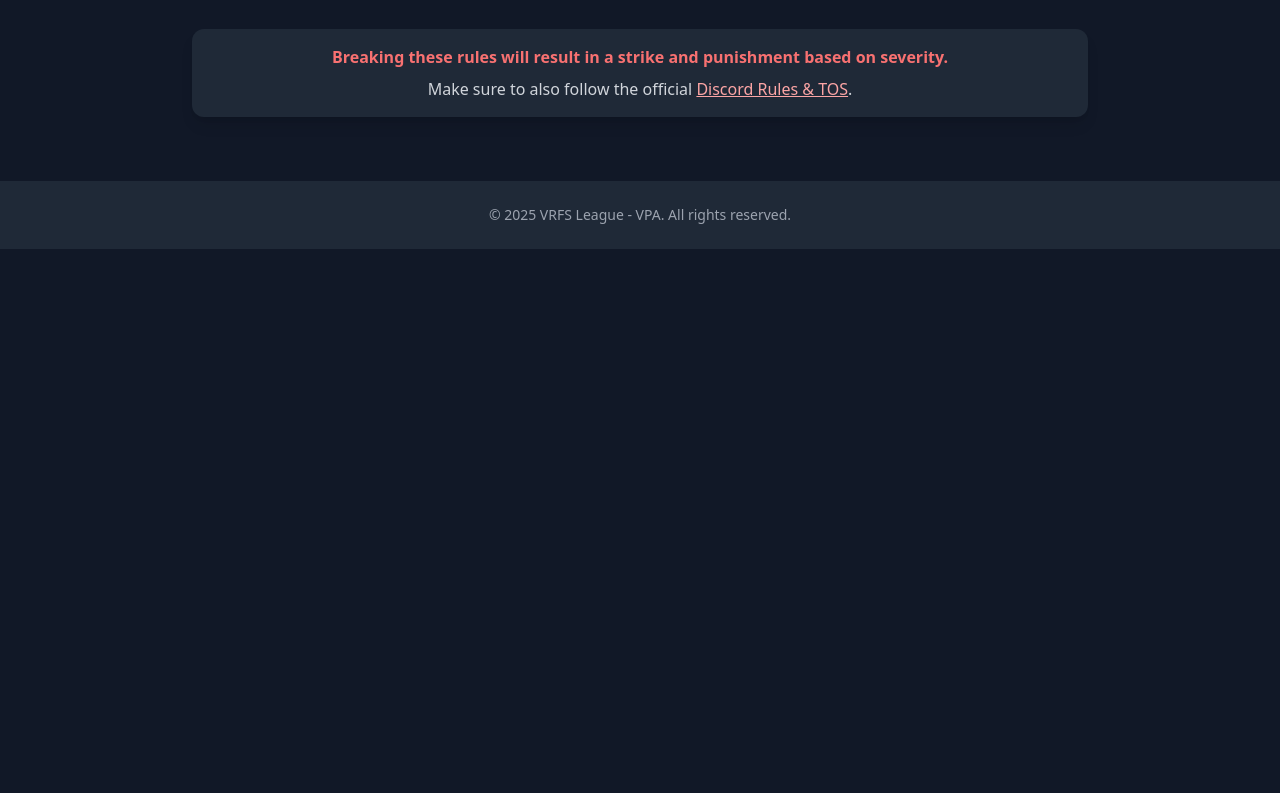
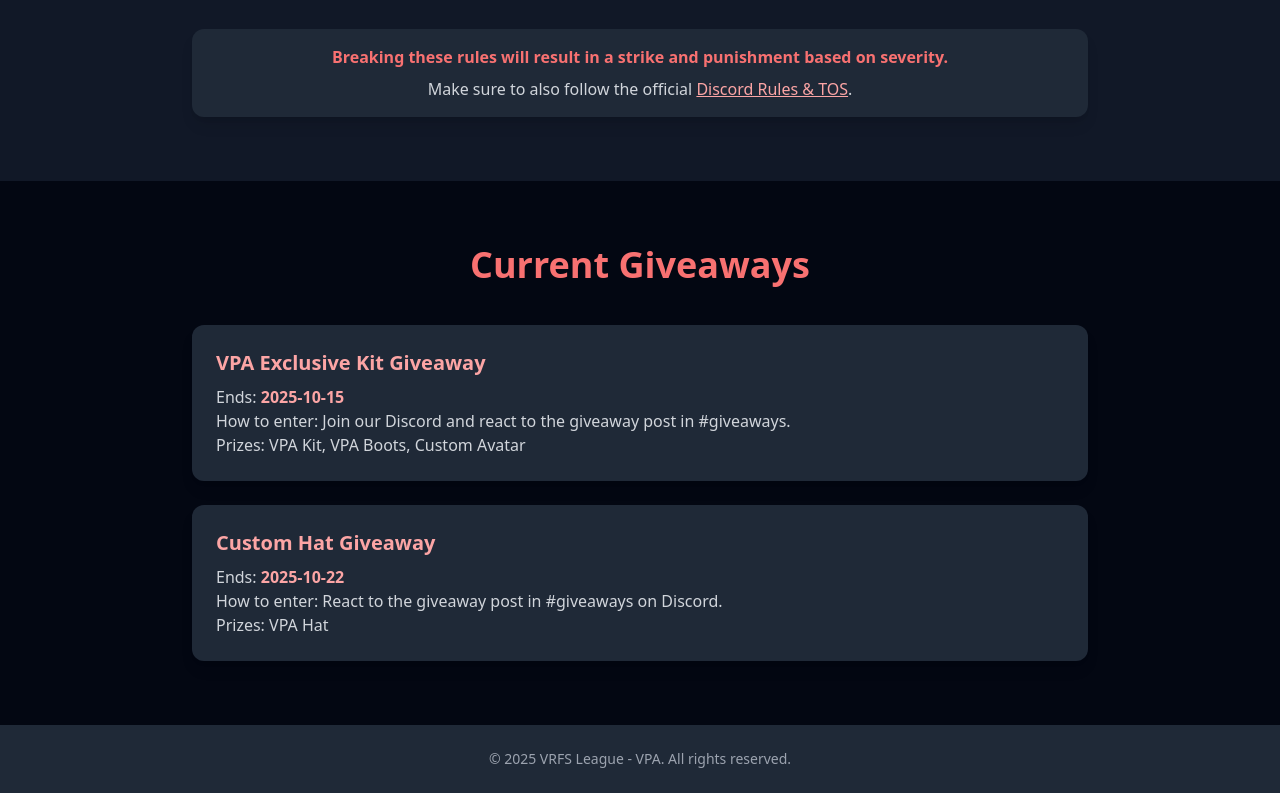
Before and after one commit to JacobPFC/vpa-website, a plain HTML site: page index.html in a window 1280 px wide. Shown: the part 4283-5076 px from the top of the page. Before the commit the page ends 4532 px from the top, so only its background shows below. Drawn offline with nearby package versions, Linux system fonts and the light colour scheme.

Commit message:
git add index.html giveaways.json git commit -m "Add dynamic Giveaways section" git push

```diff
--- /dev/null
+++ b/giveaways.json
@@ -0,0 +1,14 @@
+[
+  {
+    "title": "VPA Exclusive Kit Giveaway",
+    "endDate": "2025-10-15",
+    "instructions": "Join our Discord and react to the giveaway post in #giveaways.",
+    "prizes": ["VPA Kit", "VPA Boots", "Custom Avatar"]
+  },
+  {
+    "title": "Custom Hat Giveaway",
+    "endDate": "2025-10-22",
+    "instructions": "React to the giveaway post in #giveaways on Discord.",
+    "prizes": ["VPA Hat"]
+  }
+]
--- a/index.html
+++ b/index.html
@@ -150,6 +150,29 @@
     </div>
   </section>
 
+  <!-- Giveaways Section -->
+  <section class="py-16 px-6 bg-gray-950">
+    <h2 class="text-3xl md:text-4xl font-bold text-center text-red-400 mb-10">Current Giveaways</h2>
+    <div id="giveaways" class="max-w-4xl mx-auto text-gray-300 space-y-6"></div>
+
+    <script>
+      fetch('giveaways.json')
+        .then(res => res.json())
+        .then(data => {
+          let html = '';
+          data.forEach(g => {
+            html += `<div class="bg-gray-800 p-6 rounded-xl shadow-lg">
+              <h3 class="text-xl font-semibold text-red-300 mb-2">${g.title}</h3>
+              <p>Ends: <span class="font-bold text-red-300">${g.endDate}</span></p>
+              <p>How to enter: ${g.instructions}</p>
+              <p>Prizes: ${g.prizes.join(', ')}</p>
+            </div>`;
+          });
+          document.getElementById('giveaways').innerHTML = html;
+        });
+    </script>
+  </section>
+
   <!-- Footer -->
   <footer class="bg-gray-800 py-6 text-center text-gray-400 text-sm">
     <p>&copy; 2025 VRFS League - VPA. All rights reserved.</p>
```
